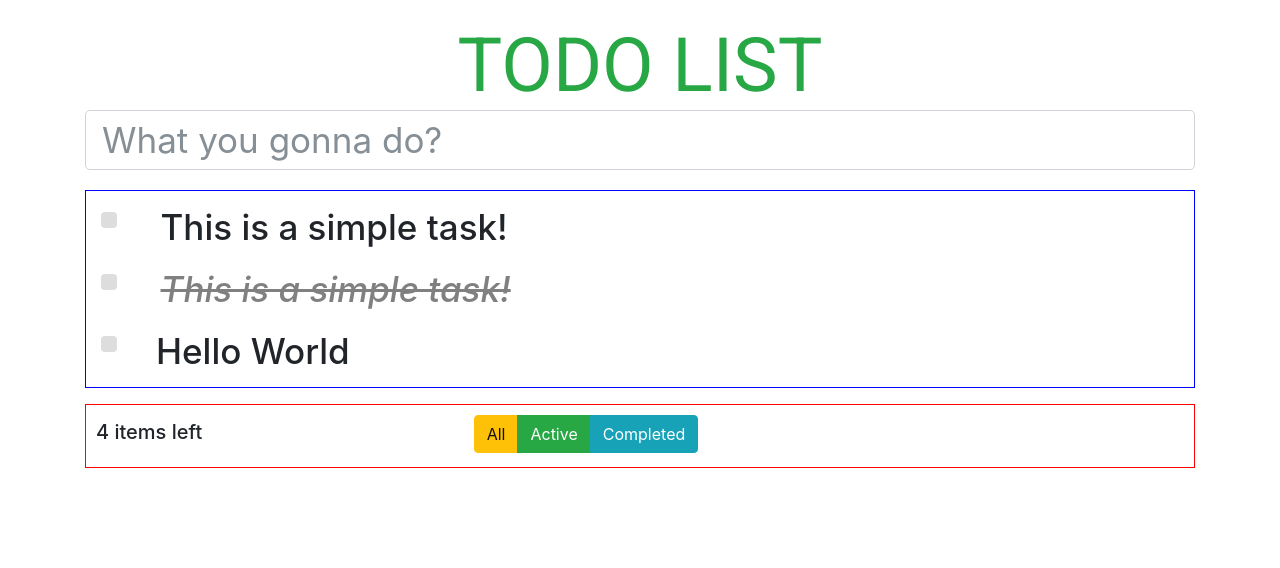
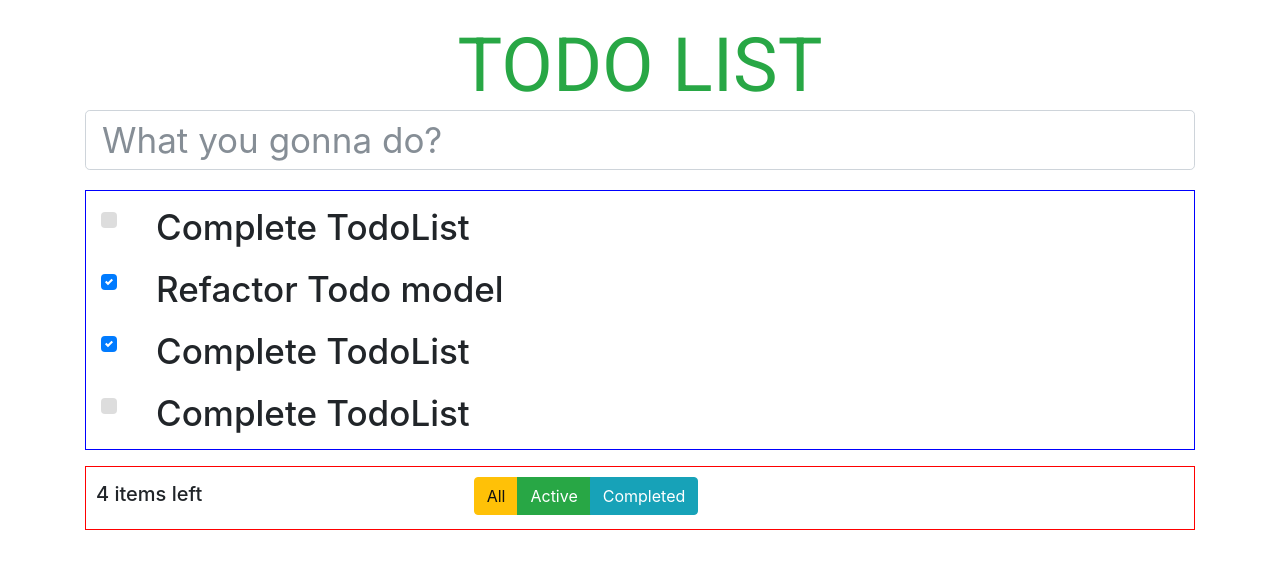
Before and after one commit to hvdute/vanilajs-todoapp, a plain HTML site: page todolist/index.html in a window 1280 px wide. Drawn offline with nearby package versions, Linux system fonts and the light colour scheme.

Commit message:
Render a fake list success

```diff
--- a/todolist/index.html
+++ b/todolist/index.html
@@ -19,7 +19,7 @@
 
     <main>
       <ul class="todo-list" id="todo-list">
-        <li>
+        <!-- <li>
           <div class="todo-item">
             <label class="custom-control custom-checkbox">
               <input onchange="onChange(event)" type="checkbox" name="isDone"
@@ -37,7 +37,7 @@
             </label>
             <h3 class="col-sm-11 todo-content done">This is a simple task!</h3>
           </div>
-        </li>
+        </li> -->
       </ul>
     </main>
     <footer class="row" id="footer">
@@ -60,5 +60,6 @@
 
   <script src="js/dom-utilities.js"></script>
   <script src="js/todo.js"></script>
+  <script src="js/todo-list.js"></script>
   <script src="js/main.js"></script>
 </html>
--- a/todolist/js/dom-utilities.js
+++ b/todolist/js/dom-utilities.js
@@ -14,7 +14,7 @@
     input.setAttribute("todoId", this.state.todoId);
     input.setAttribute('type', 'checkbox');
     input.addEventListener('change', eventListener);
-
+    input.checked = isDone;
     const span = document.createElement('span');
     span.className = 'custom-control-indicator';
 
@@ -54,7 +54,7 @@
       h3.ondblclick = (event) => {
         // double click to edit
         console.log(event);
-        console.log('Double clicked on this todo');
+        console.log('Double clicked on this todo: ' + this.state.todoId);
         parentTodo.changeMode();
       };
 
--- a/todolist/js/main.js
+++ b/todolist/js/main.js
@@ -1,13 +1,34 @@
 // get DOM utilities
 const { CheckBox, TodoContent } = window.DOMUtilities;
 
-let todo = new Todo(null, 'Hello World');
-console.log(todo);
-console.log('rendered');
-console.log(todo.render());
+// fake data
+const todos = [
+  {
+    id: null,
+    content: 'Complete TodoList',
+    isDone: false,
+    mode: 'view'
+  },
+  {
+    id: null,
+    content: 'Refactor Todo model',
+    isDone: true,
+    mode: 'view'
+  },
+  {
+    id: null,
+    content: 'Complete TodoList',
+    isDone: true,
+    mode: 'view'
+  },
+  {
+    id: null,
+    content: 'Complete TodoList',
+    isDone: false,
+    mode: 'view'
+  },
+];
 
-const li = document.createElement('li');
-li.appendChild(todo.render());
-
-const todoList = document.getElementById('todo-list');
-todoList.appendChild(li);
+// render fake datas to screen
+const todoList = new TodoList();
+todos.map(todo => todoList.add(new Todo(todo)));
--- /dev/null
+++ b/todolist/js/todo-list.js
@@ -0,0 +1,31 @@
+(function(window) {
+  function TodoList() {
+    this.state = {
+      todos: [],
+      todosDOM: [],
+    };
+
+    this.todoListDOM = document.querySelector('#todo-list');
+  }
+
+  TodoList.prototype.render = function() {
+    this.todoListDOM.innerHTML = "";
+    this.state.todos.map(todo => {
+      const li = document.createElement('li');
+        li.setAttribute('todoId', todo.state.id);
+      // const todoDOM = new Todo(todo);
+      this.state.todosDOM.push(todo.render());
+      li.appendChild(todo.render());
+      this.todoListDOM.appendChild(li);
+    });
+
+    // this.todoListDOM.replaceChild(this.state.todosDOM, this.todoListDOM.children);
+  }
+
+  TodoList.prototype.add = function(todo) {
+    this.state.todos.push(todo);
+    this.render();
+  };
+
+  window.TodoList = TodoList;
+})(window);
--- a/todolist/js/todo.js
+++ b/todolist/js/todo.js
@@ -1,10 +1,10 @@
 // Todo model
 (function(window) {
-  function Todo(id, content, mode = 'view', parentReRender) {
+  function Todo({ id, content, isDone, mode = 'view', parentReRender }) {
     this.state = {
       id: id || (Math.random().toString(36).slice(-10)),
       content: content || "Default task...",
-      isDone: false,
+      isDone: isDone,
       mode,
     };
 
@@ -15,14 +15,14 @@
 
   Todo.prototype.toggleStatus = function() {
     this.state.isDone = !this.state.isDone;
+    console.log(this.state);
   };
 
   Todo.prototype.changeMode = function(event) {
     this.state.mode = this.state.mode === 'view' ? 'edit' : 'view';
-
     // trigger a re-render on the todoList
     //// with todoId from event and new state
-    parentReRender(this.state.id, this.state);
+    // parentReRender(this.state.id, this.state);
   }
 
   Todo.prototype.setContent = function(content) {
@@ -36,11 +36,8 @@
   // Todo DOM builder
   // render return a DOM todo item
   Todo.prototype.render = function() {
-    let dumpEvent = () => {
-      console.log('Clicked');
-    };
     const { id, content, mode } = this.state;
-    const checkBox = new CheckBox(id, true, this.toggleStatus.bind(this));
+    const checkBox = new CheckBox(id, this.state.isDone, this.toggleStatus.bind(this));
     const todoContent = new TodoContent(id, content, mode, this);
     const todoItem = document.createElement('div');
       todoItem.className = 'todo-item';
```
